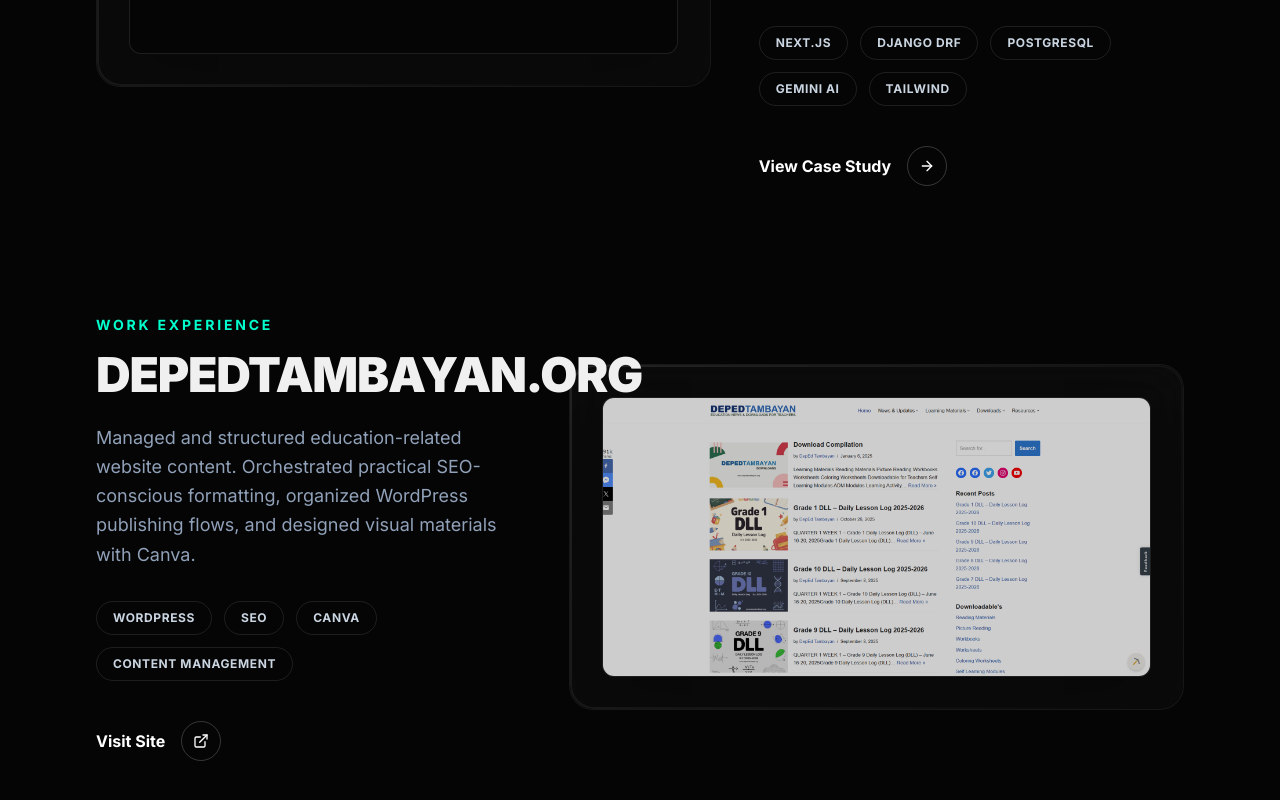
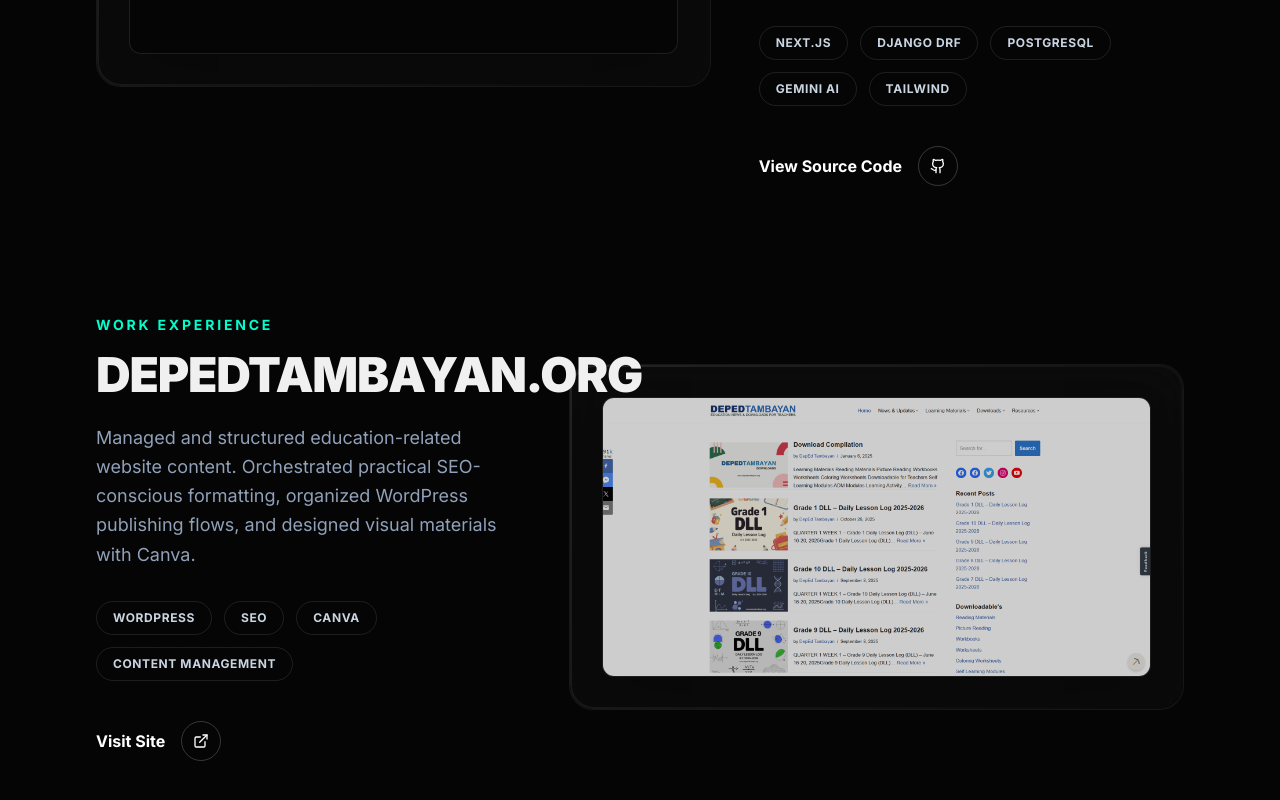
Before and after one commit to abuelthinks/portfolio, a Next.js app: page / in a window 1280 px wide. Shown: the part 2635-3435 px from the top of the page. Built offline with nearby package versions, Linux system fonts and the light colour scheme; grey boxes are pictures that could not be loaded.

Commit message:
Update ARASE button and add DepEdTambayan image modal

```diff
--- a/src/app/page.tsx
+++ b/src/app/page.tsx
@@ -6,6 +6,7 @@
 
 export default function Home() {
   const [isVideoModalOpen, setIsVideoModalOpen] = useState(false);
+  const [isImageModalOpen, setIsImageModalOpen] = useState(false);
 
   return (
     <>
@@ -162,12 +163,12 @@
                     <span key={t} className="px-4 py-2 border border-white/10 rounded-full text-xs font-bold uppercase tracking-wider text-slate-300">{t}</span>
                   ))}
                 </div>
-                <button className="flex items-center gap-4 text-white font-bold hover:text-[#00ffcc] transition-colors w-fit group/btn">
-                  View Case Study
+                <a href="https://github.com/abuelthinks" target="_blank" rel="noopener noreferrer" className="flex items-center gap-4 text-white font-bold hover:text-[#00ffcc] transition-colors w-fit group/btn">
+                  View Source Code
                   <div className="w-10 h-10 rounded-full border border-white/20 flex items-center justify-center group-hover/btn:border-[#00ffcc] group-hover/btn:translate-x-2 transition-all">
-                    <ArrowRight className="w-4 h-4" />
+                    <Github className="w-4 h-4" />
                   </div>
-                </button>
+                </a>
               </div>
             </div>
           </div>
@@ -197,13 +198,19 @@
               </div>
               <div className="lg:col-span-7 bento-card aspect-video w-full flex items-center justify-center p-8 bg-gradient-to-br from-[#050505] to-[#1a0f14] lg:order-2 order-1">
                  {/* DepEd Screenshot Showcase */}
-                 <div className="group/image w-full h-full border border-white/10 rounded-xl bg-[#050505] flex items-center justify-center shadow-2xl relative overflow-hidden hover:border-[#ff007f]/30 transition-colors">
+                 <div
+                   onClick={() => setIsImageModalOpen(true)}
+                   className="group/image w-full h-full border border-white/10 rounded-xl bg-[#050505] flex items-center justify-center shadow-2xl relative overflow-hidden hover:border-[#ff007f]/30 transition-colors cursor-pointer"
+                 >
                     <Image
                       src="/depedtambayan.png"
                       alt="DepEdTambayan Homepage"
                       fill
                       className="object-cover opacity-80 group-hover/image:opacity-100 transition-opacity duration-500"
                     />
+                    <div className="absolute inset-0 bg-black/20 opacity-0 group-hover/image:opacity-100 transition-opacity duration-300 flex items-center justify-center backdrop-blur-[2px]">
+                      <span className="text-white font-bold tracking-widest uppercase border border-white/20 px-6 py-3 rounded-full bg-black/50">View Full Image</span>
+                    </div>
                  </div>
               </div>
             </div>
@@ -258,6 +265,26 @@
           </div>
         </div>
       )}
+
+      {/* Image Modal Overlay */}
+      {isImageModalOpen && (
+        <div className="fixed inset-0 z-[100] flex items-center justify-center bg-black/90 backdrop-blur-md p-4 md:p-12 animate-in fade-in duration-300">
+          <button
+            onClick={() => setIsImageModalOpen(false)}
+            className="absolute top-8 right-8 text-white/50 hover:text-white transition-colors p-2 bg-white/10 hover:bg-white/20 rounded-full z-50"
+          >
+            <X className="w-8 h-8" />
+          </button>
+          <div className="w-full max-w-7xl aspect-video rounded-2xl overflow-hidden shadow-[0_0_100px_rgba(255,0,127,0.1)] border border-white/10 relative">
+            <Image
+              src="/depedtambayan.png"
+              alt="DepEdTambayan Homepage"
+              fill
+              className="object-contain bg-black"
+            />
+          </div>
+        </div>
+      )}
     </>
   );
 }
```
